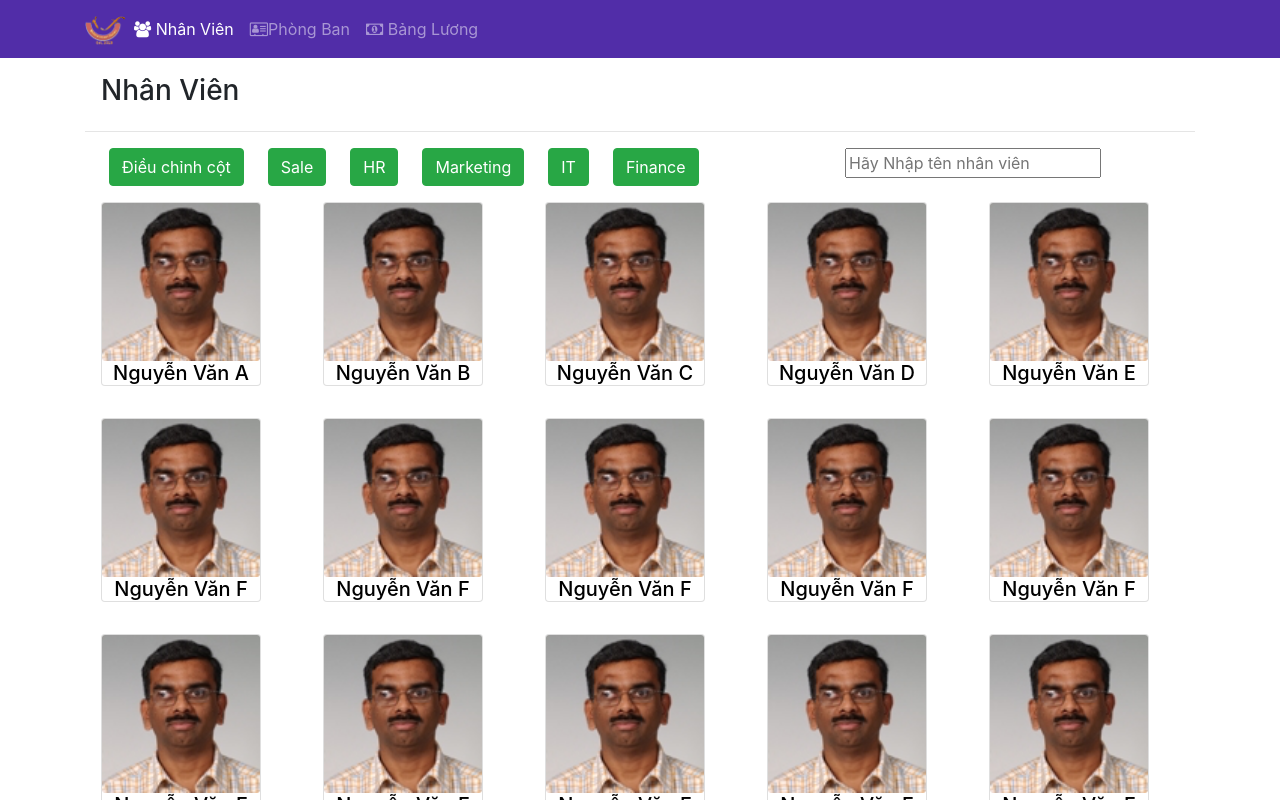
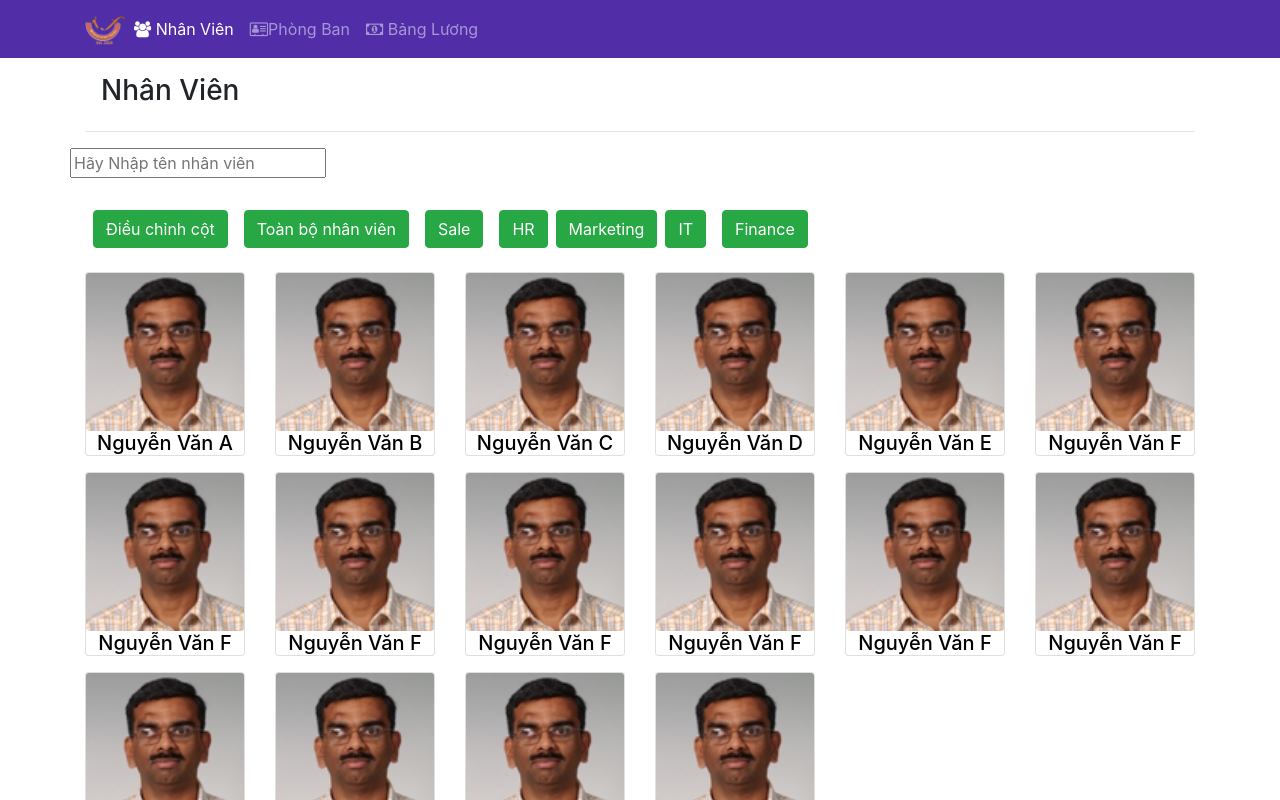
Before and after one commit to SilvioAnh/ASM1, a React (Create React App) app: page /staff in a window 1280 px wide. Shown: the top 800 px of the page. Built offline with nearby package versions, Linux system fonts and the light colour scheme.

Commit message:
upđate them tinh nang phan loai nhan vien theo dedeerpartment

```diff
--- a/src/component/DepartmentComponent.js
+++ b/src/component/DepartmentComponent.js
@@ -26,7 +26,7 @@ function Department(props){
             <div className="row mt-3">
                 <Breadcrumb>
                     <BreadcrumbItem><Link to="/staff">Nhân Viên</Link></BreadcrumbItem>
-                    <BreadcrumbItem active>Bảng Lương</BreadcrumbItem>
+                    <BreadcrumbItem active>Phòng Ban</BreadcrumbItem>
                 </Breadcrumb>
             </div>
             <div className="row mt-3">
--- a/src/component/MainStaffComponent.js
+++ b/src/component/MainStaffComponent.js
@@ -22,6 +22,7 @@ class Main extends Component {
     const StaffWithId = ({match}) =>{
         return(
             <StaffDetail staffs={this.state.staffs.filter((names)=> names.id === parseInt(match.params.id, 10))[0]}/>
+
         )
     }
       return (
--- a/src/component/StaffListComponent.js
+++ b/src/component/StaffListComponent.js
@@ -2,22 +2,45 @@ import React, { Component } from "react";
 import {Card, CardTitle, CardImg} from 'reactstrap';
 import {Link} from "react-router-dom";
 
+
 class StaffList extends Component{
     constructor(props) {
         super(props);
-
         this.state = {
             selectedStaff : null,
-            onCol:"col-5 col-lg-2 col-md-3 m-3",
+            onCol:"col-5 col-lg-2 col-md-3 mt-3",
             isToggle : true,
+            staff01: this.props.staffs,
+            staff02: this.props.staffs
         }
     }
     onColSelected(){
-         this.setState({isToggle: !this.state.isToggle})
+        this.setState({isToggle: !this.state.isToggle, staff02: this.props.staffs})
+    }
+    // nhân viên sale
+    staffAll(){
+        this.setState( {staff01 : this.props.staffs})
+    }
+    staffSale(){
+          this.setState( {staff01 : this.state.staff02.filter((names) => names.department.name === "Sale" )})
+    }
+    staffHr(){
+        this.setState({ staff01: this.props.staffs}) ||
+        this.setState( {staff01 : this.state.staff02.filter((names) => names.department.name === "HR" )})
+    }
+    staffMarketing(){
+        this.setState({ staff01: this.props.staffs}) ||
+        this.setState( {staff01 : this.state.staff02.filter((names) => names.department.name === "Marketing" )})
+    }
+    staffIt(){
+        this.setState( {staff01 : this.state.staff02.filter((names) => names.department.name === "IT" )})
+    }
+    staffFinance(){
+        this.setState( {staff01 : this.state.staff02.filter((names) => names.department.name === "Finance" )})
     }
     render() {
 
-         const menu = this.props.staffs.map((names) => {
+         const menu = this.state.staff01.map((names) => {
               return (
                 <div key={names.id} className={this.state.onCol}>
                     <Card>
@@ -35,33 +58,44 @@ class StaffList extends Component{
                     <h3>Nhân Viên</h3>
                 </div>
                 <hr />
+                <div className=" row mb-4 ">
+                    <input  placeholder="Hãy Nhập tên nhân viên" />
+
+                </div>
                 <div className="row ">
-                    <div className="col-8">
-                        <button className="btn btn-success ml-4"
+                    <div className="col-12">
+                        <button className="btn btn-success m-2"
                                 onClick={()=> this.onColSelected(this.state.isToggle?
-                                    this.setState({onCol:"col-12 col-lg-3 col-md-4 m-3"}):
-                                    this.setState({onCol:"col-5 col-lg-2 col-md-3 m-3"}))}>
+                                    this.setState({onCol:"col-12 col-lg-3 col-md-4 mt-3"}):
+                                    this.setState({onCol:"col-5 col-lg-2 col-md-3 mt-3"}))}>
                             Điều chỉnh cột
                         </button>
-                        <button className="btn btn-success ml-4">
+                        <button className="btn btn-success m-2"
+                                onClick={()=> this.staffAll(this.state.staff01)}>
+                            Toàn bộ nhân viên
+                        </button>
+                        <button className="btn btn-success m-2"
+                            onClick={()=> this.staffSale(this.state.staff01)}>
                             Sale
                         </button>
-                        <button className="btn btn-success ml-4">
+                        <button className="btn btn-success m-2"
+                                onClick={()=> this.staffHr(this.state.staff01)}>
                             HR
                         </button>
-                        <button className="btn btn-success ml-4">
+                        <button className="btn btn-success"
+                                    onClick={()=> this.staffMarketing(this.state.staff01)}>
                             Marketing
                         </button>
-                        <button className="btn btn-success ml-4">
+                        <button className="btn btn-success m-2"
+                                    onClick={()=> this.staffIt(this.state.staff01)}>
                             IT
                         </button>
-                        <button className="btn btn-success ml-4">
+                        <button className="btn btn-success m-2"
+                                    onClick={()=> this.staffFinance(this.state.staff01)}>
                             Finance
                         </button>
                     </div>
-                    <div className="col-4">
-                        <input placeholder="Hãy Nhập tên nhân viên" />
-                    </div>
+
 
                 </div>
                 <div className="row">
```
